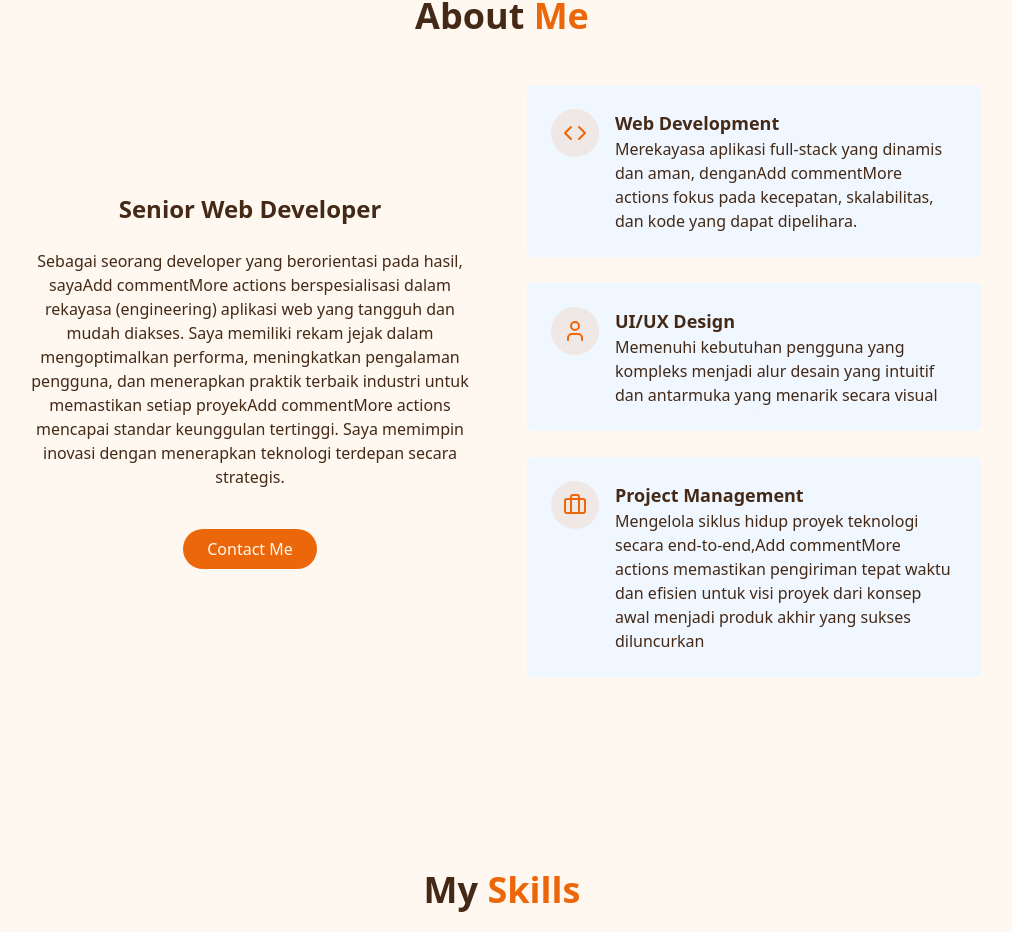
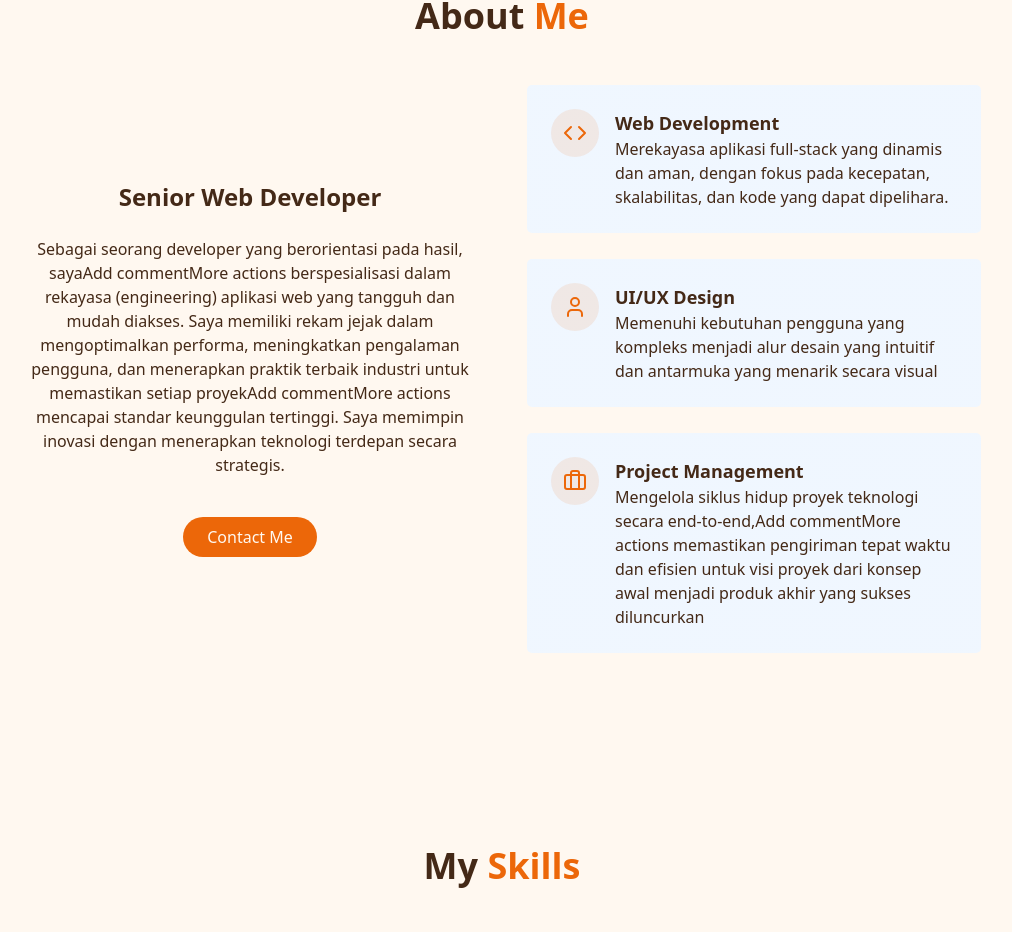
Before and after one commit to brightzzz24/Bagass-portofolio, a React (Vite) app: page / in a window 1280 px wide. Shown: the part 900-1832 px from the top of the page, without its empty margins (138-1150 px from the left). Built offline with nearby package versions, Linux system fonts and the light colour scheme.

Commit message:
feat: update about section

```diff
--- a/src/components/AboutSection.jsx
+++ b/src/components/AboutSection.jsx
@@ -41,9 +41,9 @@ export const AboutSection = () => {
                 <div className="text-left">
                   <h4 className="font-semibold text-lg"> Web Development</h4>
                   <p className="text-muted-foreground">
-                    Merekayasa aplikasi full-stack yang dinamis dan aman,
-                    denganAdd commentMore actions fokus pada kecepatan,
-                    skalabilitas, dan kode yang dapat dipelihara.
+                    Merekayasa aplikasi full-stack yang dinamis dan aman, dengan
+                    fokus pada kecepatan, skalabilitas, dan kode yang dapat
+                    dipelihara.
                   </p>
                 </div>
               </div>
```
